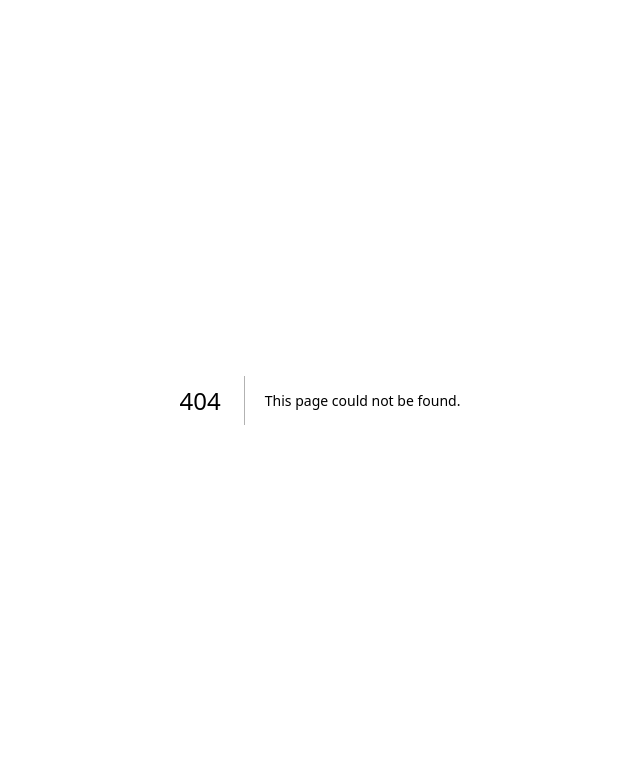
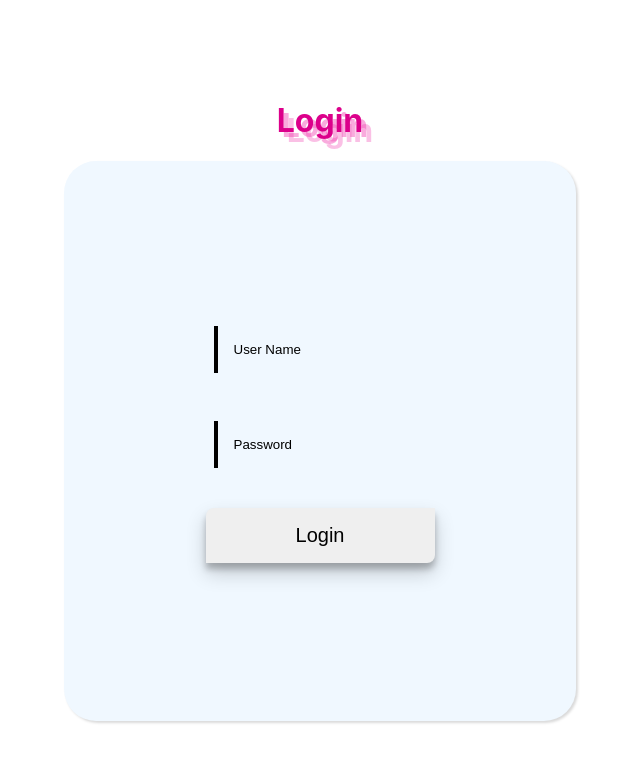
Before and after one commit to Shivamgulia/School, a Next.js app: page /auth in a window 1280 px wide. Before the commit this address had no page. Shown: the top 762 px of the page, without its empty margins (320-960 px from the left). Built offline with nearby package versions, Linux system fonts and the light colour scheme.

Commit message:
login page started

```diff
--- /dev/null
+++ b/components/Auth/Login.js
@@ -0,0 +1,20 @@
+import styles from '../../styles/Auth/Login.module.css';
+
+export default function Login() {
+  return (
+    <div className={styles.loginCont}>
+      <h1>Login</h1>
+      <form action="" className={styles.loginForm}>
+        <div className={styles.formInput}>
+          <label htmlFor="uname"> User Name</label>
+          <input type="text" name="uname" id="uname" placeholder="User Name" />
+        </div>
+        <div className={styles.formInput}>
+          <label htmlFor="pass">Password</label>
+          <input type="password" name="pass" id="pass" placeholder="Password" />
+        </div>
+        <button className={styles.button83}>Login</button>
+      </form>
+    </div>
+  );
+}
--- a/components/Main/Fees/FeeGraph.js
+++ b/components/Main/Fees/FeeGraph.js
@@ -50,7 +50,7 @@ export default function FeeGraph(props) {
       {/* Doughnut chart */}
       <h1 className={styles.graphTitle}>Fee Statics</h1>
       <div>
-        <div>
+        <div className={styles.graph}>
           <canvas id="myChart"></canvas>
         </div>
       </div>
--- a/components/UI/sidebar/SideBarList.js
+++ b/components/UI/sidebar/SideBarList.js
@@ -20,7 +20,7 @@ export default function SideBarList() {
           <h3 className={styles.mainsideNav}>
             <CgProfile size={15} /> Profile
           </h3>
-          <ul>
+          <ul className={styles.innerLinks}>
             <Link href="/">
               <li>
                 <h4> Logout</h4>
@@ -49,7 +49,7 @@ export default function SideBarList() {
           <h3 className={styles.mainsideNav}>
             <CgProfile size={15} /> Management
           </h3>
-          <ul>
+          <ul className={styles.innerLinks}>
             <Link href="/feedetails">
               <li>
                 <h4>Fees Details</h4>
--- /dev/null
+++ b/pages/auth/index.js
@@ -0,0 +1,13 @@
+import Head from 'next/head';
+import Login from '../../components/Auth/Login';
+
+export default function Auth() {
+  return (
+    <div>
+      <Head>
+        <title>Login</title>
+      </Head>
+      <Login />
+    </div>
+  );
+}
--- a/pages/feedetails/index.js
+++ b/pages/feedetails/index.js
@@ -5,8 +5,10 @@ import FeeList from '../../components/Main/Fees/FeeList';
 export default function FeeDetails() {
   return (
     <Layout>
-      <FeeGraph />
-      <FeeList />
+      <div style={{ display: 'grid', 'justify-content': 'center' }}>
+        <FeeGraph />
+        <FeeList />
+      </div>
     </Layout>
   );
 }
--- /dev/null
+++ b/styles/Auth/Login.module.css
@@ -0,0 +1,88 @@
+.loginCont {
+  display: grid;
+  align-content: center;
+  justify-content: center;
+  min-height: 100vh;
+  min-width: 100vw;
+}
+
+.loginCont > h1 {
+  text-align: center;
+  color: rgb(220, 0, 139);
+
+  text-shadow: rgba(240, 46, 170, 0.4) 5px 5px,
+    rgba(240, 46, 170, 0.3) 10px 10px;
+}
+
+.loginForm {
+  display: grid;
+  justify-content: center;
+  align-content: center;
+  /* background-color: rgb(0, 134, 134); */
+  background-color: aliceblue;
+  box-shadow: rgba(0, 0, 0, 0.15) 1.95px 1.95px 2.6px;
+  min-width: 40vw;
+  height: 70vh;
+  border-radius: 2rem;
+  gap: 2rem;
+}
+
+.formInput {
+  display: grid;
+  gap: 0.2rem;
+  margin: 1vh;
+}
+
+.formInput > label {
+  display: none;
+}
+
+.formInput > input {
+  background-color: inherit;
+  border-width: 0;
+  padding: 1rem;
+  border-left: 4px black solid;
+
+  transition: all 0.5s;
+}
+
+.formInput > input::placeholder {
+  color: black;
+}
+
+.formInput > input:active .formInput > input::placeholder {
+  display: none;
+  color: aliceblue;
+}
+
+/* .formInput > input:not(:focus) {
+  animation-name: nope;
+  animation-duration: 0.5s;
+} */
+/*
+.formInput > input:empty:not(:focus) {
+  animation-name: nope;
+  animation-duration: 0.5s;
+} */
+
+.loginForm > button {
+  /* background-color: darkgray; */
+  box-shadow: rgba(0, 0, 0, 0.19) 0px 10px 20px, rgba(0, 0, 0, 0.23) 0px 6px 6px;
+  border: 0;
+  padding: 1rem;
+  border-radius: 0.5rem 0 0.5rem 0;
+  font-size: 20px;
+  transition: all 1s;
+}
+
+@keyframes nope {
+  33% {
+    translate: 2vw 0;
+  }
+  66% {
+    translate: -2vw 0;
+  }
+  100% {
+    translate: 0;
+  }
+}
```
Also changed, not shown: styles/Main/Fees/FeeGraph.module.css (+24 -1 lines), styles/Main/Fees/FeeList.module.css (+9 -3 lines), styles/UI/sidebar/SideBarList.module.css (+5 -4 lines).
